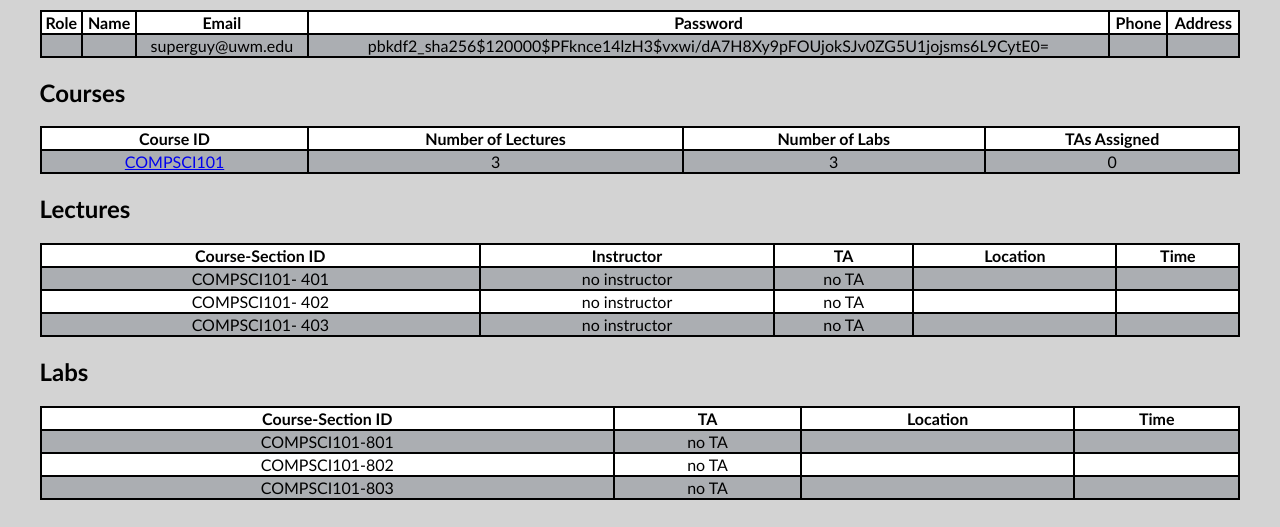
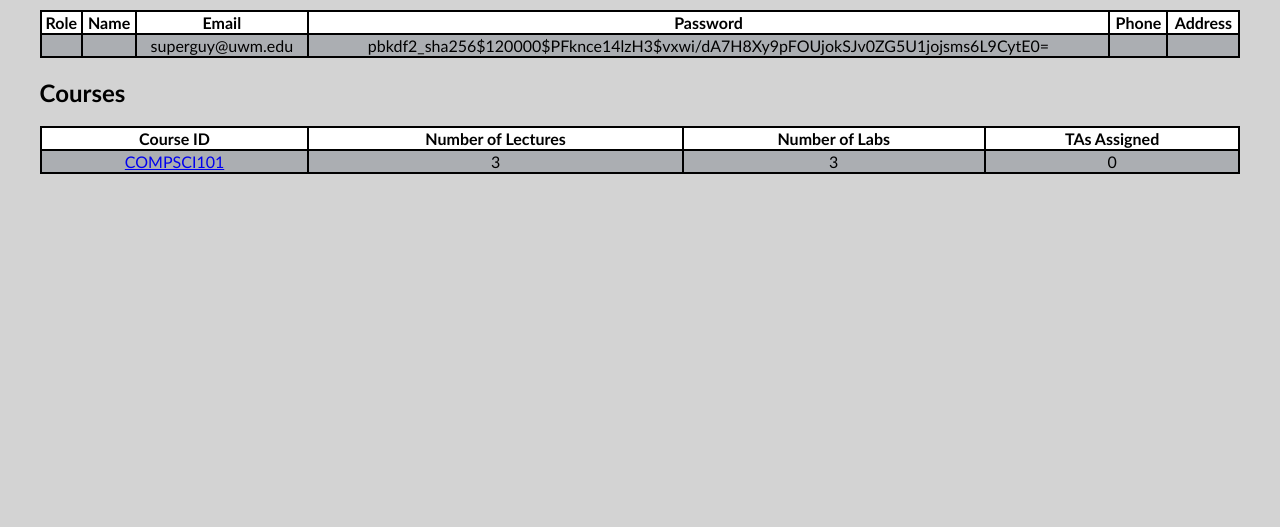
Before and after one commit to jwolf-uwm/scrum_and_coke_django_v2, a Django app: template templates/main/access_info.html in a window 1280 px wide. Shown: the part 273-800 px from the top of the page. Run offline with Django 3.2, Linux system fonts and the light colour scheme; the template is opened without the code that fills it: values that come from a table or form of the project are taken from there, others are empty; data comes from the database, SQL or seed files in the repository.

Commit message:
access info view coming along

```diff
--- a/scrum_and_coke_django_v2/urls.py
+++ b/scrum_and_coke_django_v2/urls.py
@@ -33,5 +33,5 @@ urlpatterns = [
     path('assign_instructor/', AssignInstructorToCourse.as_view(), name='AssignInstructor1'),
     path('view_course_assignments/', ViewCourseAssignments.as_view(), name='ViewCourseAssignments1'),
     path('edit_info/', EditInfo.as_view(), name='EditInfo1'),
-    url(r'^course/(?P<coursename>\d+)/$', CourseView.as_view(), name='Course1'),
+    url(r'^course/(?P<course_dept_id>.+?)/$', CourseView.as_view(), name='Course1'),
 ]
--- a/templates/main/access_info.html
+++ b/templates/main/access_info.html
@@ -37,7 +37,7 @@
             </tr>
             {% for course in courses %}
             <tr>
-                <td><a href="{% url 'Course1' coursename=course.course_id%}">
+                <td><a href="{% url 'Course1' course_dept_id=course.course_dept_id %}">
                     {{ course.course_department }}{{ course.course_id }}</a></td>
                 <td>{{ course.num_lectures }}</td>
                 <td>{{ course.num_labs }}</td>
@@ -46,45 +46,4 @@
             {% endfor %}
         </table>
     </div>
-    <div class="access_info">
-        <h2>Lectures</h2>
-        <table>
-            <tr class="heading">
-                <td>Course-Section ID</td>
-                <td>Instructor</td>
-                <td>TA</td>
-                <td>Location</td>
-                <td>Time</td>
-            </tr>
-            {% for lecture in lectures %}
-            <tr>
-                <td>{{ lecture.course.course_department}}{{ lecture.course.course_id }}-
-                    {{ lecture.lecture_section }}</td>
-                <td>{{ lecture.instructor }}</td>
-                <td>{{ lecture.TA }}</td>
-                <td>{{ lecture.location }}</td>
-                <td>{{ lecture.time }}</td>
-            </tr>
-            {% endfor %}
-        </table>
-    </div>
-    <div class="access_info">
-    <h2>Labs</h2>
-        <table>
-            <tr class="heading">
-                <td>Course-Section ID</td>
-                <td>TA</td>
-                <td>Location</td>
-                <td>Time</td>
-            </tr>
-            {% for lab in labs %}
-            <tr>
-                <td>{{ lab.course.course_department}}{{ lab.course.course_id }}-{{ lab.lab_section }}</td>
-                <td>{{ lab.TA }}</td>
-                <td>{{ lab.location }}</td>
-                <td>{{ lab.time }}</td>
-            </tr>
-            {% endfor %}
-        </table>
-    </div>
 {% endblock content %}
```
Also changed, not shown: ta_assign/views.py (+16 -6 lines), templates/main/course.html (+42 -2 lines).
